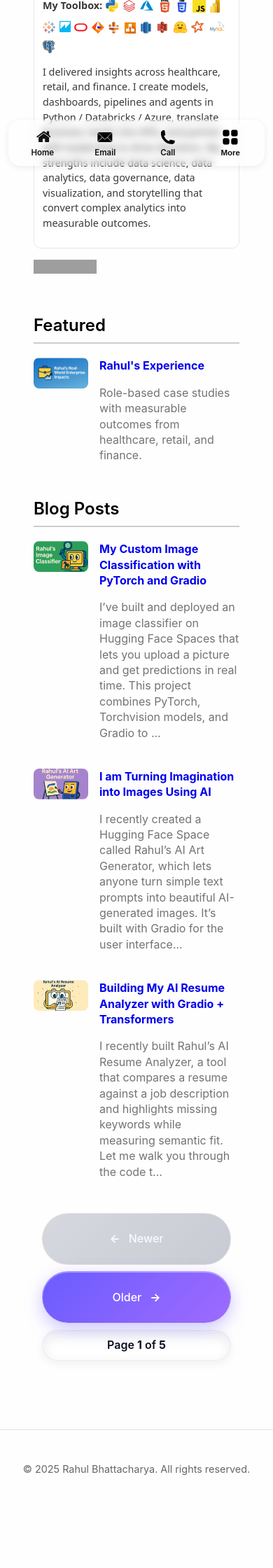
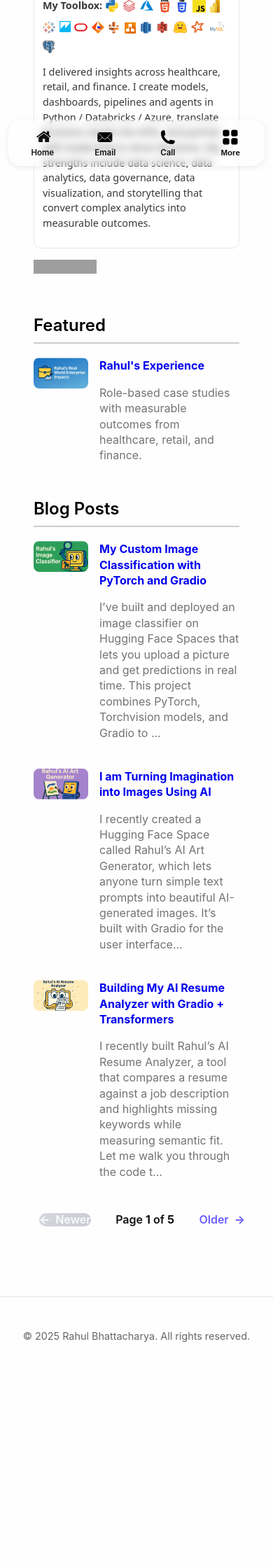
Before and after one commit to RahulBhattacharya1/RahulBhattacharya1.github.io, a Jekyll site: the page built from index.html, in a window 390 px wide. Shown: the part 653-2893 px from the top of the page at 70% size. Built offline with Jekyll 4.4.1, drawn with Linux system fonts in a browser that asks for light colours; the list of posts is cut into pages by our own code; after the commit the page ends 2703 px from its top, so only the background shows below that; grey boxes are pictures that could not be loaded.

Commit message:
Update index.html

```diff
--- a/index.html
+++ b/index.html
@@ -158,55 +158,43 @@ title: "Rahul's Portfolio"
   }
 }
 
-/* ===== Premium Pagination — Mobile ===== */
+/* ===== Compact Inline Pagination for Mobile ===== */
 @media (max-width: 640px){
   .pagination.premium{
-    /* compact spacing and wrapping */
-    gap: .6rem;
-    flex-wrap: wrap;
-    margin: 18px auto;
-    padding: 0  max(12px, env(safe-area-inset-left)) max(8px, env(safe-area-inset-bottom)) max(12px, env(safe-area-inset-right));
+    flex-wrap: nowrap;
+    justify-content: space-between;
+    gap: .5rem;
+    width: 100%;
   }
 
-  /* Larger touch targets, readable type */
   .pagination .page-btn{
-    flex: 1 1 calc(50% - .4rem);
-    justify-content: center;
-    min-height: 48px;
-    padding: .75rem 1rem;
+    background: none;
+    border: none;
+    box-shadow: none;
+    padding: 0;
+    min-height: auto;
     font-size: 1rem;
+    font-weight: 600;
+    color: #6a5cff; /* match your brand */
   }
 
-  /* Center the chevrons neatly */
-  .pagination .prev .chev{ margin-right:.25rem; }
-  .pagination .next .chev{ margin-left:.25rem; }
+  .pagination .page-btn:hover{
+    transform: none;
+    box-shadow: none;
+    text-decoration: underline;
+  }
 
-  /* Status pill on its own row */
   .pagination .page-status{
-    order: 3;
-    width: 100%;
-    text-align: center;
-    padding: .7rem 1rem;
+    background: none;
+    border: none;
+    box-shadow: none;
+    padding: 0;
     font-size: 1rem;
     font-weight: 600;
+    color: #111;
   }
-}
 
-/* Ultra-narrow phones: stack buttons vertically */
-@media (max-width: 360px){
-  .pagination .page-btn{
-    flex-basis: 100%;
-  }
-}
-
-/* Keyboard focus: visible and elegant */
-.pagination .page-btn:focus-visible,
-.pagination .page-status:focus-visible{
-  outline: none;
-  box-shadow:
-    0 0 0 3px rgba(255,255,255,.9),
-    0 0 0 5px rgba(106, 92, 255, .45);
-  border-radius: 999px;
+  .pagination .chev{ font-weight: 700; }
 }
 
 </style>
```
